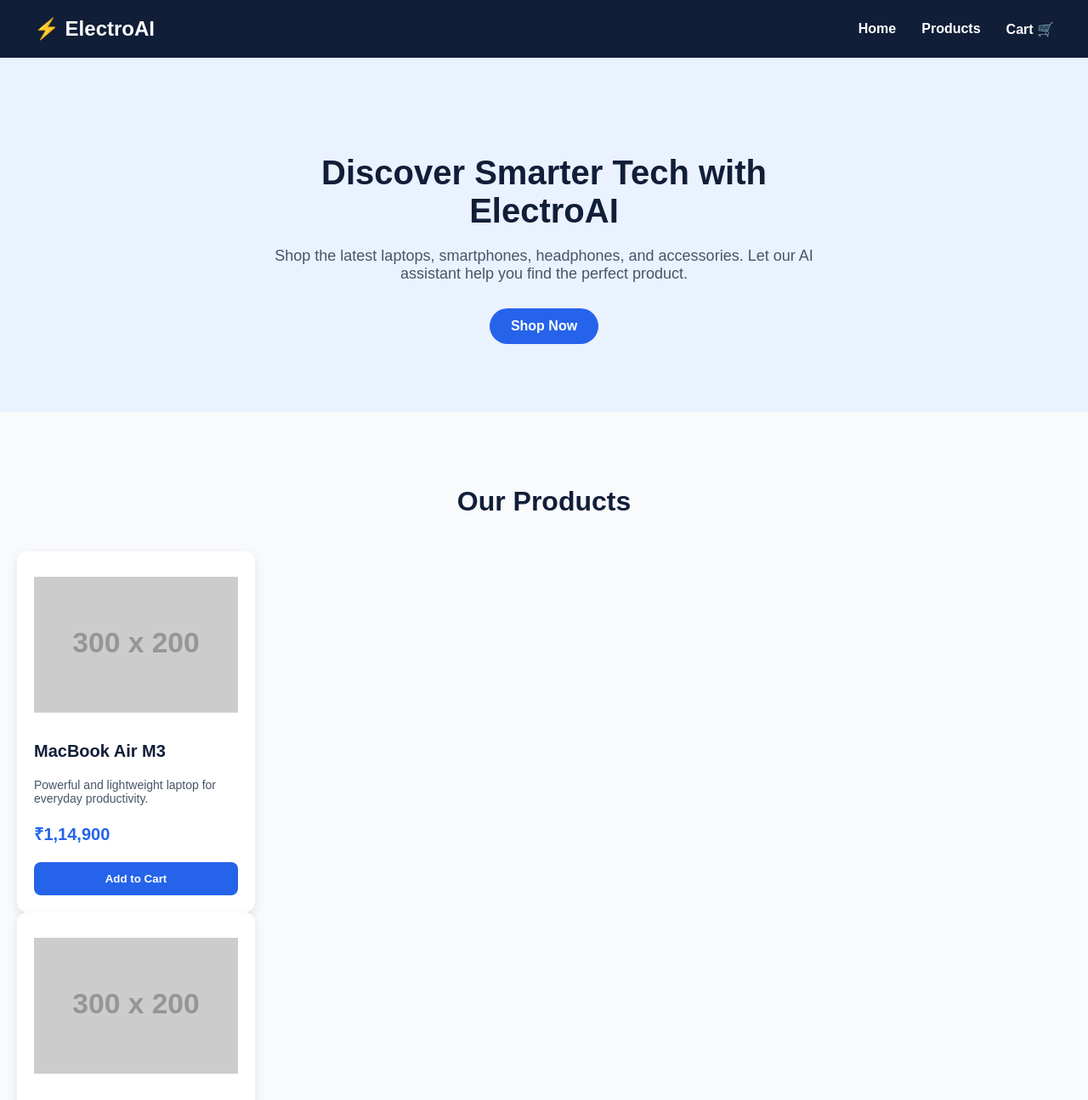
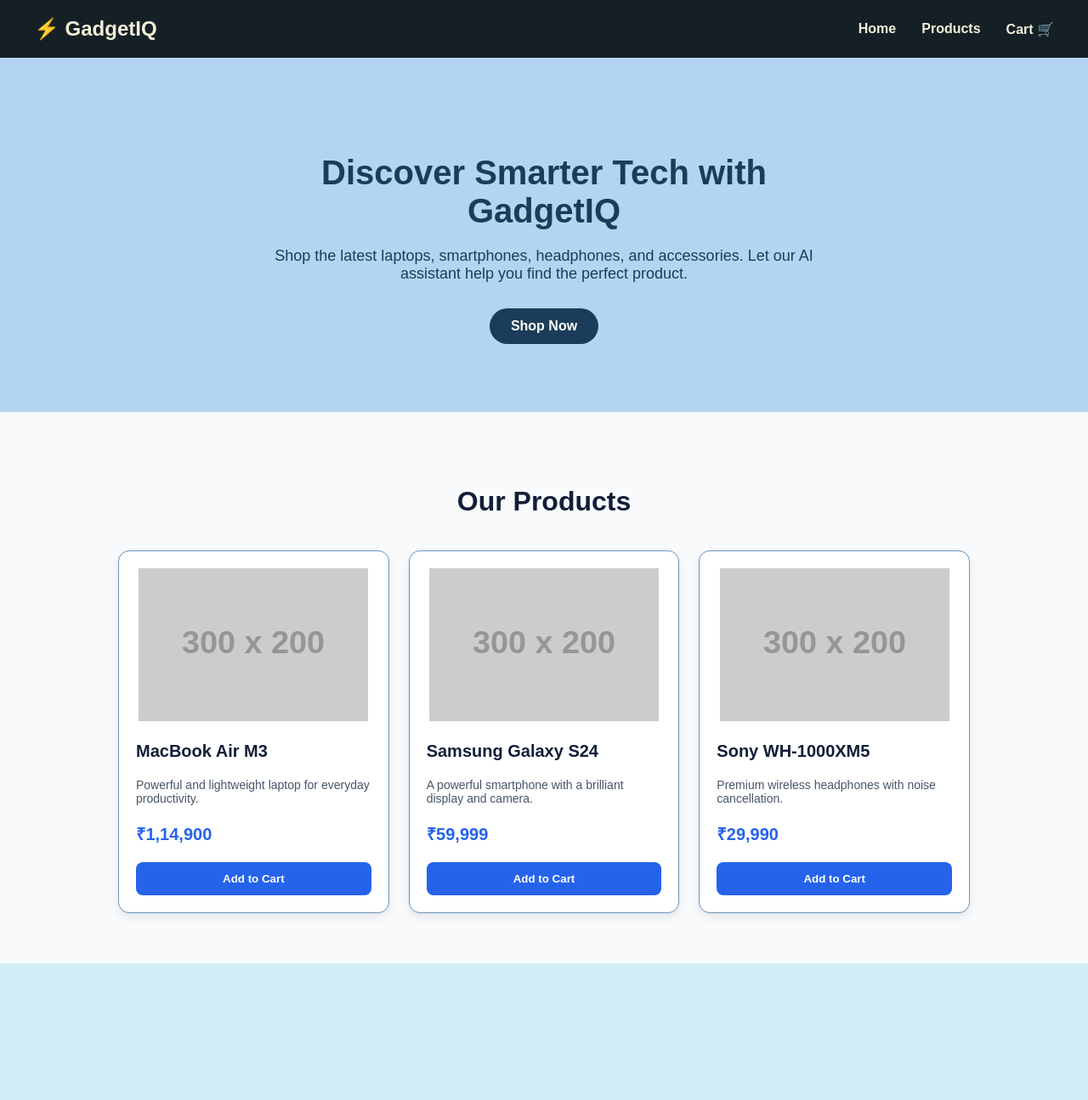
Before and after one commit to gauravmalode22/ElectroAI-Smart-Electronics-Store, a plain HTML site: page index.html in a window 1280 px wide. Shown: the top 1295 px of the page at 85% size. After the commit the page ends 1134 px from the top, so only its background shows below. Drawn offline with Linux system fonts and the light colour scheme; placeholder pictures from the web are drawn by us.

Commit message:
update color

```diff
--- a/index.html
+++ b/index.html
@@ -4,7 +4,7 @@
 <head>
   <meta charset="UTF-8">
   <meta name="viewport" content="width=device-width, initial-scale=1.0">
-  <title>ElectroAI | Smart Electronics Store</title>
+  <title>GadgetIQ | Smart Electronics Store</title>
   <link rel="stylesheet" href="style.css">
 </head>
 
@@ -16,7 +16,7 @@
     <nav class="navbar">
 
       <div class="logo">
-        <h2>⚡ ElectroAI</h2>
+        <h2>⚡ GadgetIQ</h2>
       </div>
 
       <div class="nav-links">
@@ -35,7 +35,7 @@
 
       <div class="hero-content">
 
-        <h1>Discover Smarter Tech with ElectroAI</h1>
+        <h1>Discover Smarter Tech with GadgetIQ</h1>
 
         <p>
           Shop the latest laptops, smartphones,
--- a/style.css
+++ b/style.css
@@ -1,6 +1,6 @@
 
 body {
-    background-color: #f0f4ff;
+    background-color: #D4EEF8;
     margin: 0;
     font-family: Arial, sans-serif;
 }
@@ -10,13 +10,13 @@ body {
     display: flex;
     justify-content: space-between;
     align-items: center;
-    background-color: #111e38;
+    background-color: #152026;
     padding: 20px 40px;
 }
 
 /* Store logo */
 .logo h2 {
-    color: white;
+    color: #F3EED8;
     margin: 0;
 }
 
@@ -24,27 +24,30 @@ body {
 .nav-links {
     display: flex;
     gap: 30px;
+    color: #F3EED8;
 }
-
+.nav-links a:hover {
+    color: #6A97C0;
+}
 /* Individual links */
 .nav-links a {
-    color: white;
+    color: #F3EED8;
     text-decoration: none;
     font-weight: bold;
 }
 
 
 h1 {
-    color: #2563eb;
+    color: #152026;
 }
 
 p {
-    color: #374151;
+    color: #1B3D59;
 }
 
 /* Hero section */
 .hero {
-    background-color: #eaf1ff;
+    background-color: #B3D5F1;
     padding: 80px 20px;
     text-align: center;
 }
@@ -58,21 +61,21 @@ p {
 /* Hero heading */
 .hero h1 {
     font-size: 40px;
-    color: #111e38;
+    color: #1B3D59;
     margin-bottom: 20px;
 }
 
 /* Hero paragraph */
 .hero p {
     font-size: 18px;
-    color: #475569;
+    color: #1B3D59;
     margin-bottom: 30px;
 }
 
 /* Shop Now button */
 .shop-btn {
     display: inline-block;
-    background-color: #2563eb;
+    background-color: #1B3D59;
     color: white;
     padding: 12px 25px;
     text-decoration: none;
@@ -80,7 +83,49 @@ p {
     font-weight: bold;
 }
 
+.shop-btn:hover {
+    background-color: #152026;
+}
+.products {
+    background-color: #D4EEF8;
+}
 
+/* Products heading */
+.products h2 {
+    color: #152026;
+}
+
+/* Product cards */
+.product-card {
+    background-color: #FFFFFF;
+    outline: 1px solid #6A97C0;
+    box-shadow: 0 4px 12px rgba(27, 61, 89, 0.1);
+}
+
+/* Product name */
+.product-card h3 {
+    color: #152026;
+}
+
+/* Product description */
+.product-card p {
+    color: #1B3D59;
+}
+
+/* Product price */
+.product-card .price {
+    color: #1B3D59;
+}
+
+/* Add to Cart button */
+.add-to-cart {
+    background-color: #1B3D59;
+    color: #F3EED8;
+}
+
+.add-to-cart:hover {
+    background-color: #152026;
+}
 
 
 
@@ -184,3 +229,18 @@ p {
     cursor: pointer;
     font-weight: bold;
 }
+
+/* Product layout */
+
+.product-container {
+    display: grid;
+    grid-template-columns: repeat(auto-fit, minmax(min(250px, 100%), 1fr));
+    gap: 25px;
+    max-width: 1000px;
+    margin: 0 auto;
+}
+
+.product-card {
+    /* Keep all your existing product-card styles */
+    width: 100%;
+}
```
